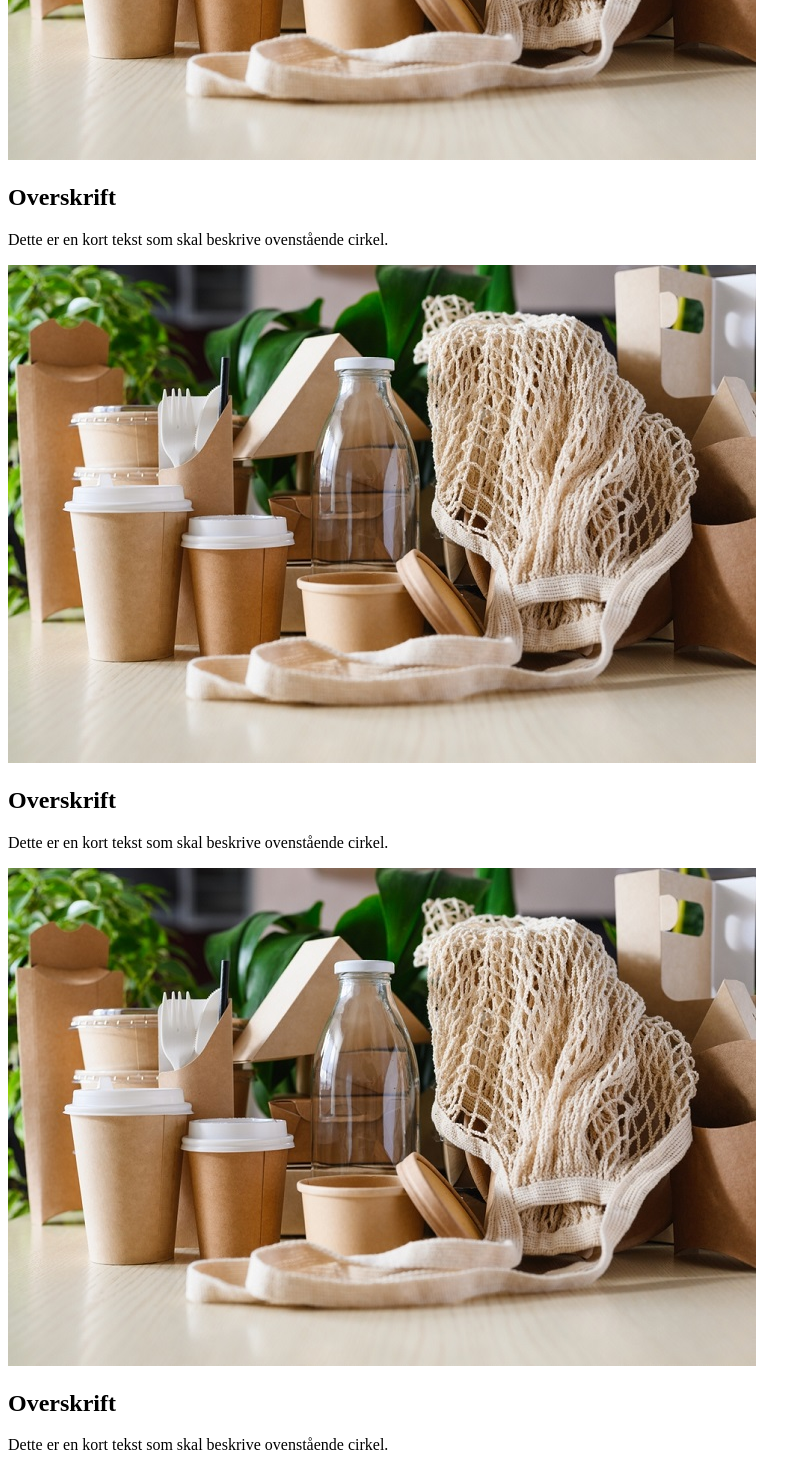
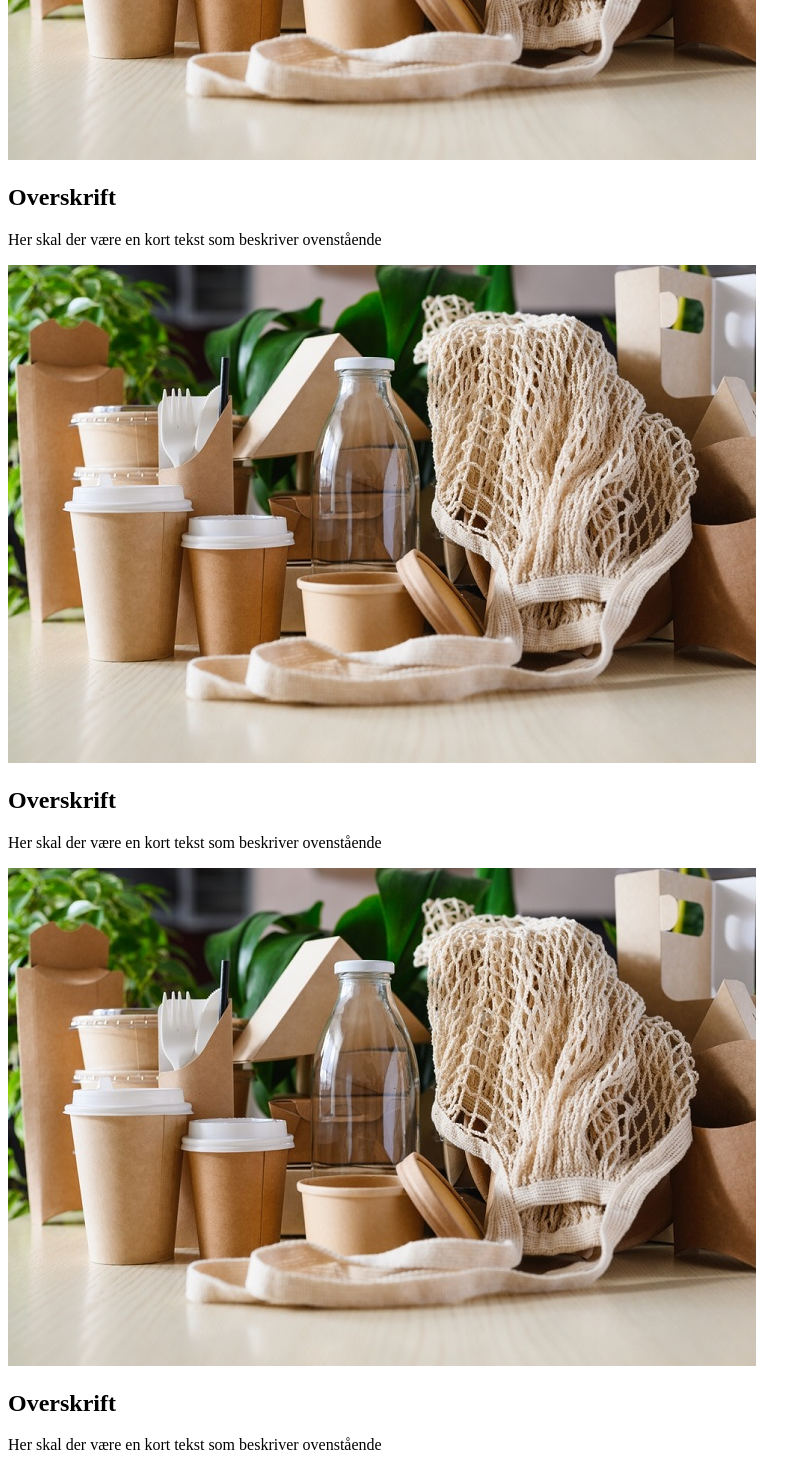
Before and after one commit to marhjo/Festival-BasePage, a Next.js app: page / in a window 1280 px wide. Shown: the part 346-1816 px from the top of the page, without its empty margins (0-811 px from the left). Built offline with nearby package versions, Linux system fonts and the light colour scheme.

Commit message:
cirkler færdige og dynamiske

```diff
--- a/src/app/components/CircleCard.jsx
+++ b/src/app/components/CircleCard.jsx
@@ -1,9 +1,9 @@
 export default function CircleCard(props) {
   return (
     <article className="flex flex-col gap-3 max-w-sm place-items-center text-center mx-auto sm:max-w-xs ">
-      <img className=" w-36 rounded-full object-cover aspect-square" src="/ecofriendly.jpg" alt="eco friendly" />
-      <h2 className="font-bold text-lg">Overskrift</h2>
-      <p>Dette er en kort tekst som skal beskrive ovenstående cirkel.</p>
+      <img className=" w-36 rounded-full object-cover aspect-square" src={"/" + props.image + ".jpg"} alt={props.image} />
+      <h2 className="font-bold text-lg">{props.overskrift}</h2>
+      <p>{props.text}</p>
     </article>
   );
 }
--- a/src/app/page.jsx
+++ b/src/app/page.jsx
@@ -1,13 +1,13 @@
-import CircleCard from "./components/CircleCard.jsx"
+import CircleCard from "./components/CircleCard.jsx";
 
 export default function Home() {
   return (
-<main className="pt-[72px]">
-<section className="py-10 px-5 flex flex-col gap-16 sm:flex-row sm:gap-10 md:px-20">
-<CircleCard/>
-<CircleCard/>
-<CircleCard/>
-</section>
-</main>
-  )
+    <main className="pt-[72px]">
+      <section className="py-10 px-5 flex flex-col gap-16 sm:flex-row sm:gap-10 md:px-20">
+        <CircleCard image="ecofriendly" overskrift="Overskrift" text="Her skal der være en kort tekst som beskriver ovenstående" />
+        <CircleCard image="ecofriendly" overskrift="Overskrift" text="Her skal der være en kort tekst som beskriver ovenstående" />
+        <CircleCard image="ecofriendly" overskrift="Overskrift" text="Her skal der være en kort tekst som beskriver ovenstående" />
+      </section>
+    </main>
+  );
 }
```
